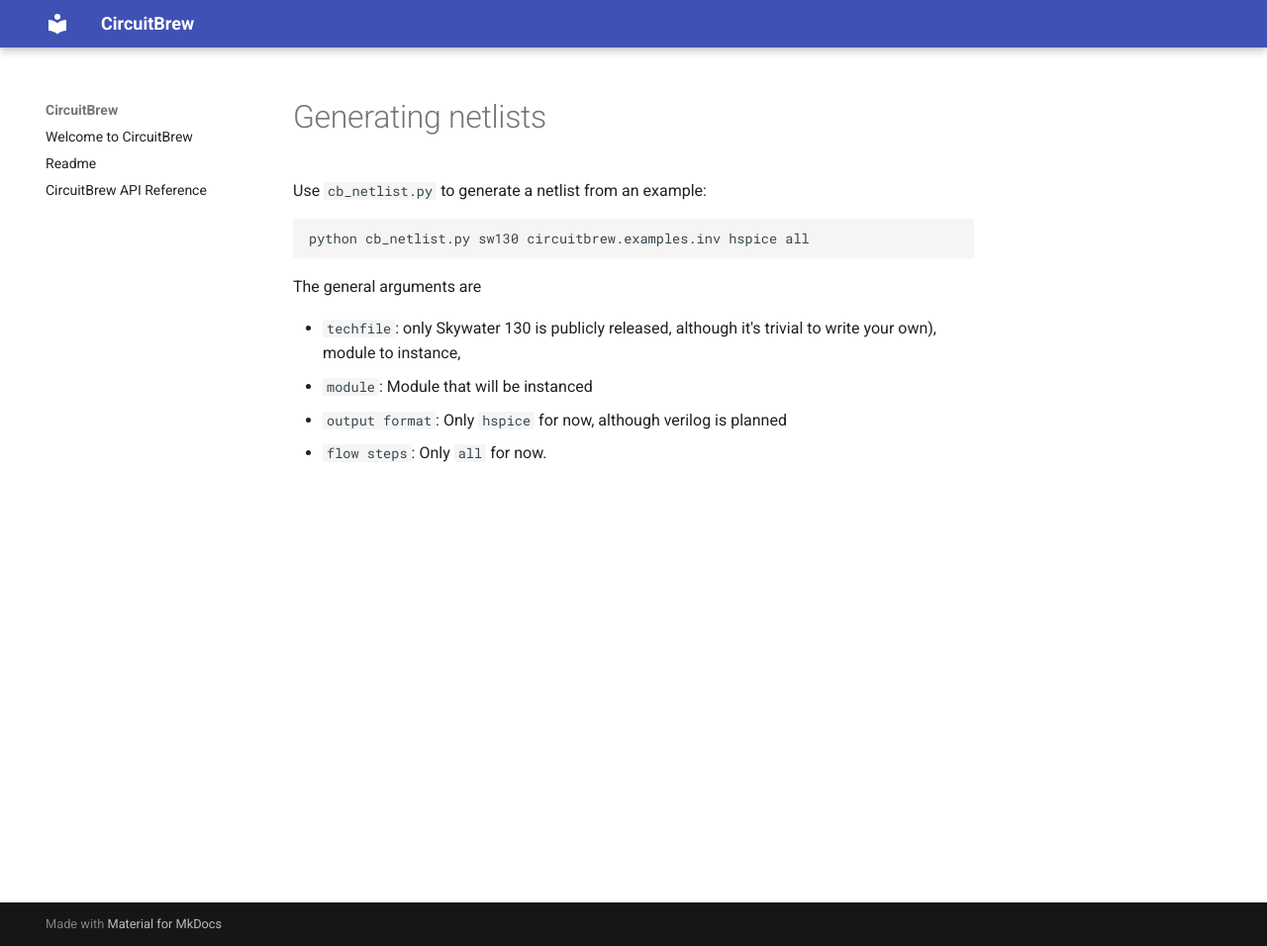
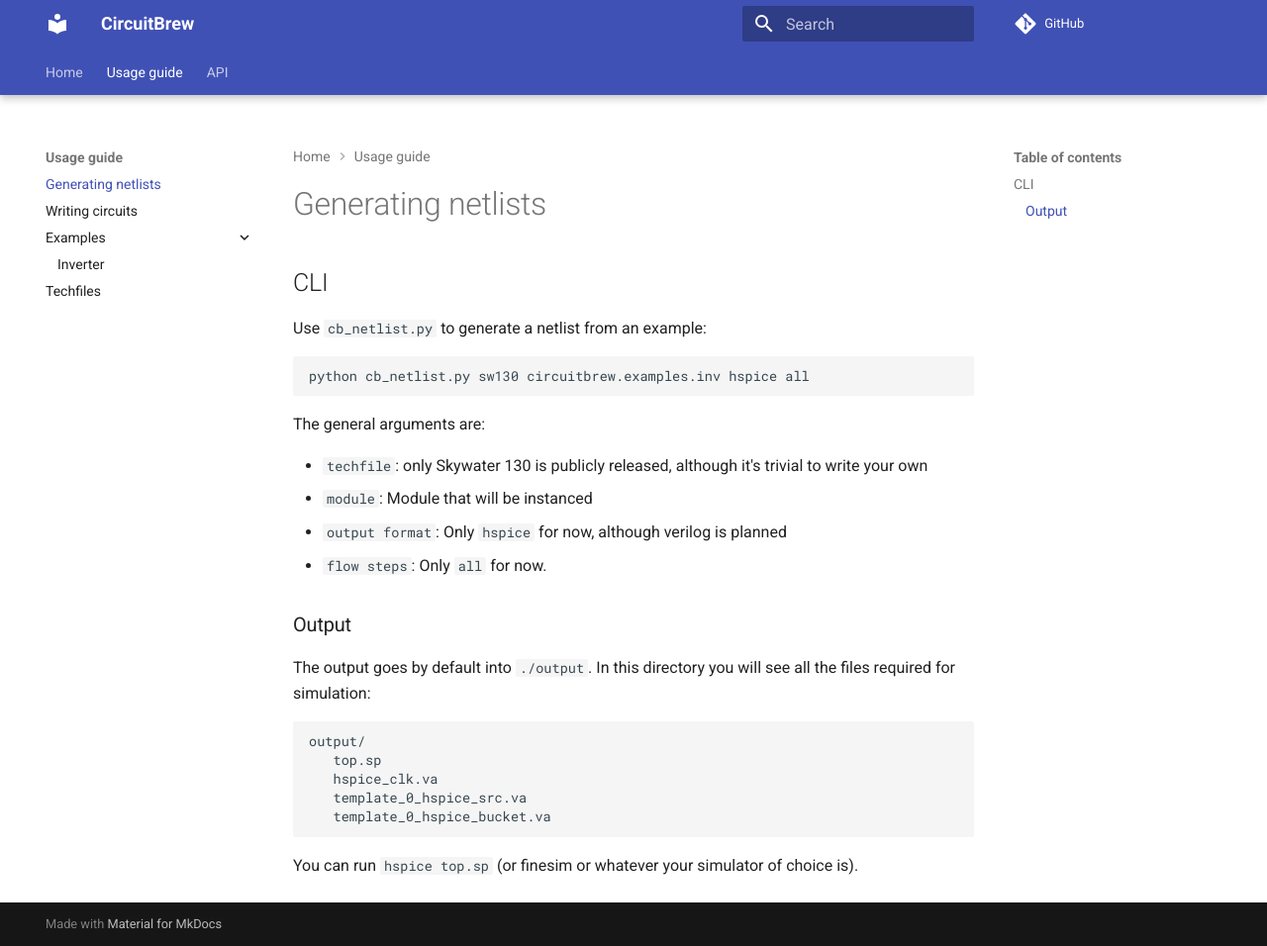
Before and after one commit to virantha/circuitbrew, an MkDocs documentation site: the page built from docs/usage/generating.md, in a window 1280 px wide and 956 px high. Shown: the whole window at 99% size. Built offline with MkDocs 1.6.1 and Material for MkDocs 9.7.7, drawn with Linux system fonts in a browser that asks for light colours; comment, search, counter and statistics services are not loaded.

Commit message:
cleaning up docs structure

````diff
--- a/docs/usage.md
+++ b/docs/usage/generating.md
@@ -1,15 +1,30 @@
+
 # Generating netlists
 
+## CLI
 Use `cb_netlist.py` to generate a netlist from an example:
 
 ```
 python cb_netlist.py sw130 circuitbrew.examples.inv hspice all
 ```
 
-The general arguments are
+The general arguments are:
 
 - `techfile`:  only Skywater 130 is publicly released, although it's trivial to
-write your own), module to instance,
+write your own
 - `module`: Module that will be instanced
 - `output format`: Only `hspice` for now, although verilog is planned
 - `flow steps`: Only `all` for now.
+
+### Output
+The output goes by default into `./output`.  In this directory you will see all the files
+required for simulation:
+
+```
+output/
+   top.sp
+   hspice_clk.va
+   template_0_hspice_src.va
+   template_0_hspice_bucket.va
+```
+You can run `hspice top.sp` (or finesim or whatever your simulator of choice is).
--- a/mkdocs.yml
+++ b/mkdocs.yml
@@ -1,9 +1,17 @@
 site_name: CircuitBrew
-
+repo_url: https://github.com/virantha/CircuitBrew
 theme:
   name: "material"
 
+  features:
+    - navigation.path
+    - navigation.tabs
+    - navigation.tabs.sticky
+    - navigation.expand
+
 plugins:
+  - search
+  - autorefs
   - mkdocstrings
 
 markdown_extensions:
@@ -17,6 +25,13 @@
 
 
 nav:
-  - index.md
-  - readme.md
-  - api.md
+  - Home: index.md
+  - Usage guide:
+      - 'Generating netlists': usage/generating.md
+      - 'Writing circuits': usage/writing.md
+      - Examples:
+          - Inverter: usage/examples/inverter.md
+      - 'Techfiles': usage/techfiles.md
+  - API:
+      - Module: api/api_module.md
+      - Ports: api/api_ports.md
````
Also changed, not shown: README.md (+0 -11 lines), docs/api/api_module.md (added, +2 -0 lines), docs/api/api_ports.md (added, +2 -0 lines), docs/index.md (+1 -1 lines), docs/usage/examples/inverter.md (added, +15 -0 lines), docs/usage/techfiles.md (added, +56 -0 lines), docs/usage/writing.md (added, +7 -0 lines), 3 other files.
